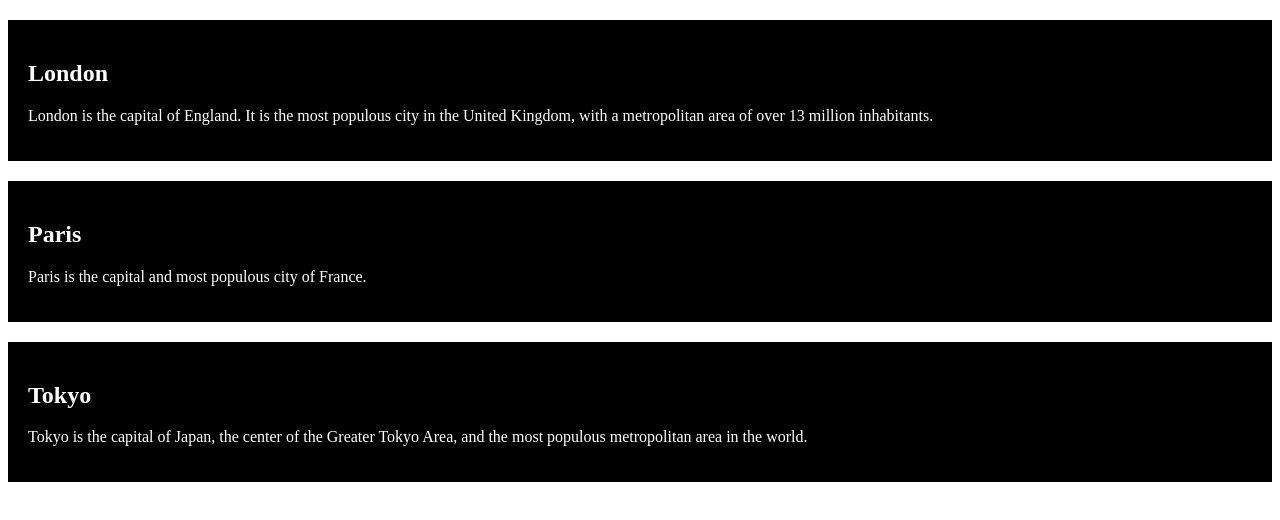
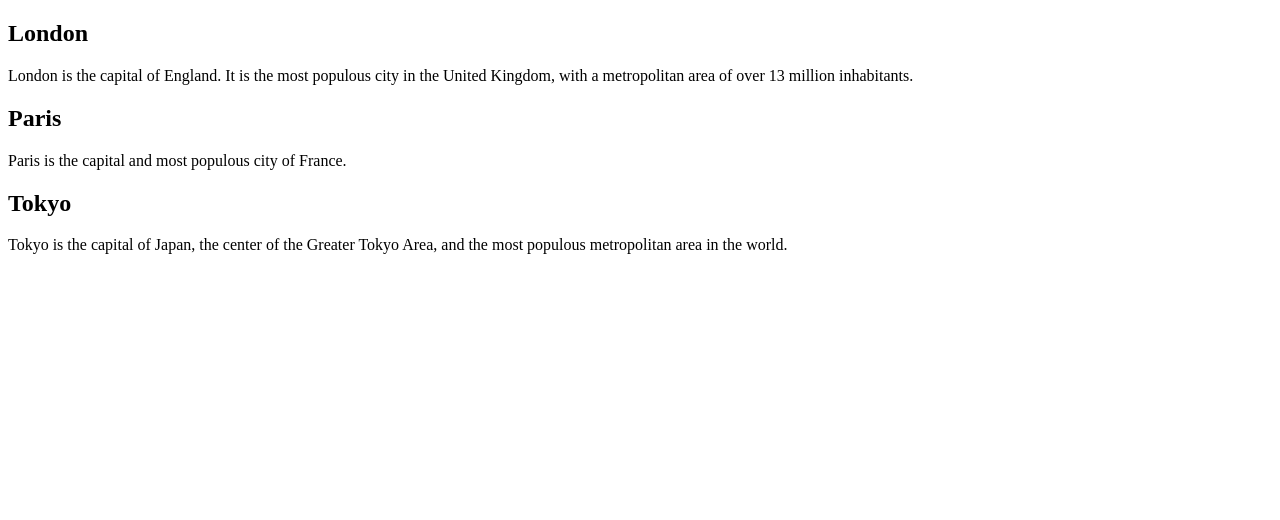
Before and after one commit to akostrick/my-site, a plain HTML site: page index.html in a window 1280 px wide. Drawn offline with Linux system fonts and the light colour scheme.

Commit message:
Update index.html

```diff
--- a/index.html
+++ b/index.html
@@ -2,12 +2,7 @@
 <html>
 <head>
 <style>
-div.cities {
-    background-color: black;
-    color: white;
-    margin: 20px 0 20px 0;
-    padding: 20px;
-}
+
 </style>
 </head>
 <body>
```
